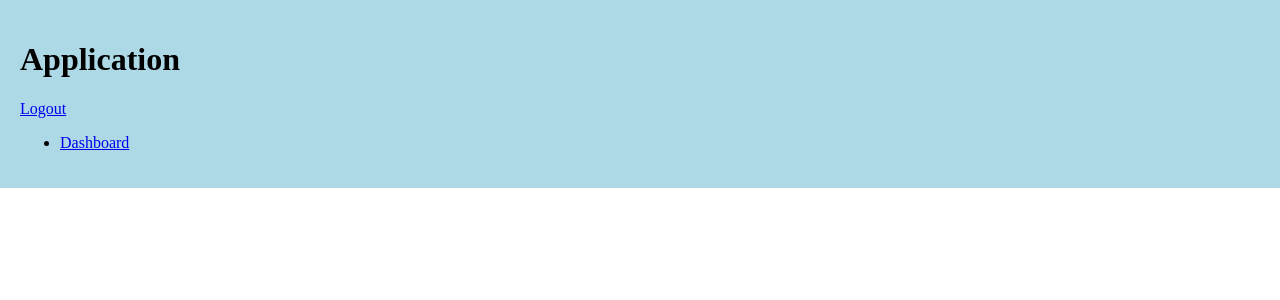
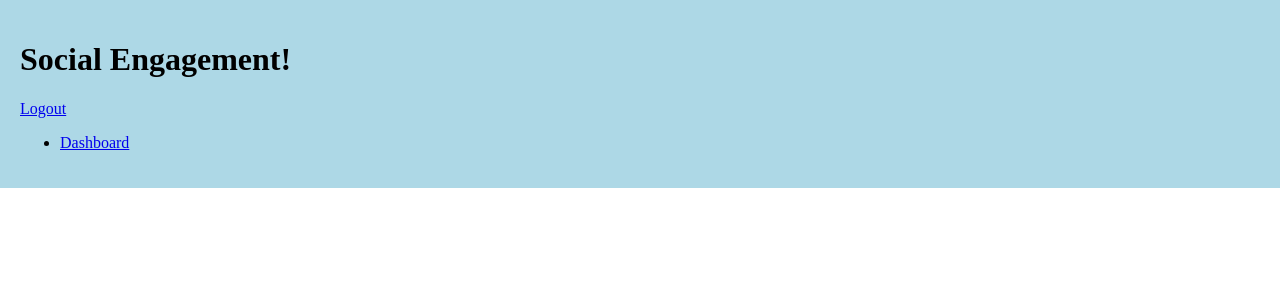
Before and after one commit to PxieFish/TT3_09, a React (Create React App) app in the folder frontend/: page / in a window 1280 px wide. Shown: the top 300 px of the page. Built offline with nearby package versions, Linux system fonts and the light colour scheme.

Commit message:
change application name

```diff
--- a/frontend/src/App.js
+++ b/frontend/src/App.js
@@ -26,7 +26,7 @@ function App() {
 
     return (
         <div className='wrapper'>
-            <h1>Application</h1>
+            <h1>Social Engagement!</h1>
             <a class='button' href='/Login' onClick={() => localStorage.clear('token')}>Logout</a>
 
             <BrowserRouter>
```
